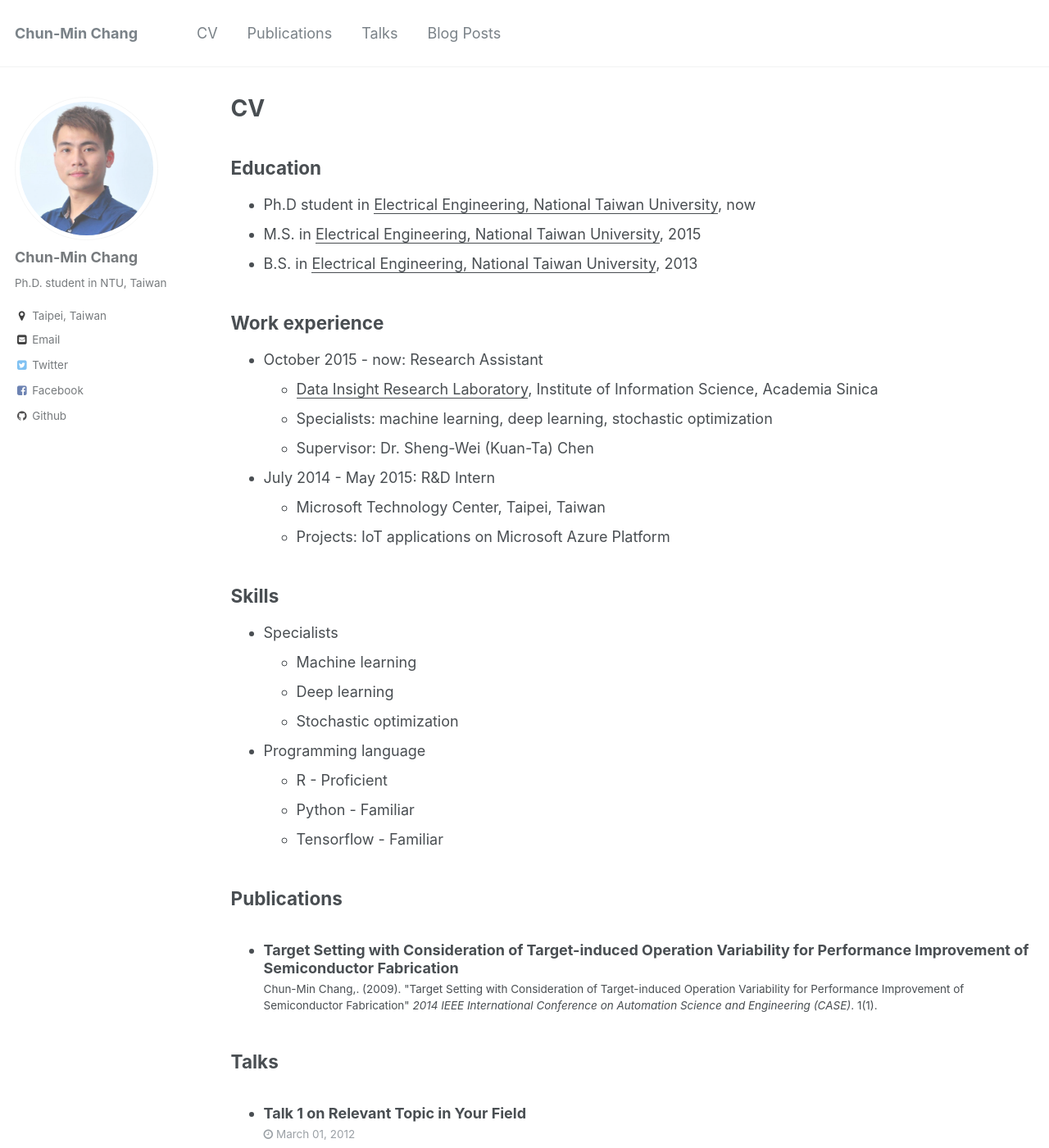
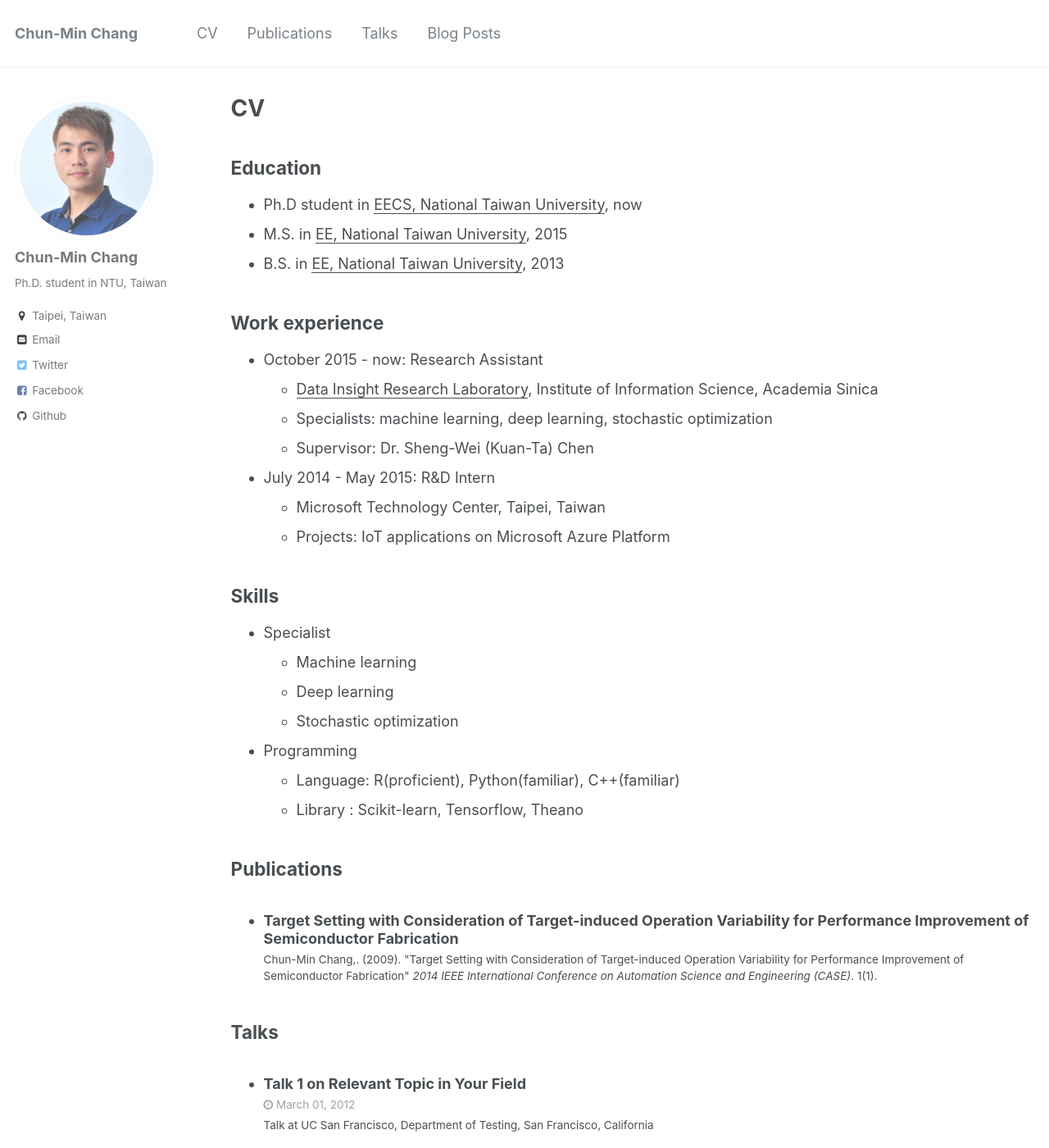
Before and after one commit to NothingHard/NothingHard.github.io, a Jekyll site: the page built from _pages/cv.md, in a window 1280 px wide and 1400 px high. Shown: the whole window at 82% size. Built offline with Jekyll 4.4.1, drawn with Linux system fonts in a browser that asks for light colours.

```diff
--- a/_pages/cv.md
+++ b/_pages/cv.md
@@ -11,14 +11,14 @@ redirect_from:
 
 Education
 ------
-* Ph.D student in <ins>[Electrical Engineering, National Taiwan University](http://www.ee.ntu.edu.tw/graduate/english/)</ins>, now
-* M.S. in <ins>[Electrical Engineering, National Taiwan University](http://www.ee.ntu.edu.tw/graduate/english/)</ins>, 2015
-* B.S. in <ins>[Electrical Engineering, National Taiwan University](https://web.ee.ntu.edu.tw/eng/index.php)</ins>, 2013
+* Ph.D student in <ins>[EECS, National Taiwan University](http://www.ee.ntu.edu.tw/graduate/english/)</ins>, now
+* M.S. in <ins>[EE, National Taiwan University](http://www.ee.ntu.edu.tw/graduate/english/)</ins>, 2015
+* B.S. in <ins>[EE, National Taiwan University](https://web.ee.ntu.edu.tw/eng/index.php)</ins>, 2013
 
 Work experience
 ------
 * October 2015 - now: Research Assistant
-  * <ins>Data Insight Research Laboratory</ins>, Institute of Information Science, Academia Sinica
+  * <ins>[Data Insight Research Laboratory](http://dirl.iis.sinica.edu.tw/)</ins>, Institute of Information Science, Academia Sinica
   * Specialists: machine learning, deep learning, stochastic optimization
   * Supervisor: Dr. Sheng-Wei (Kuan-Ta) Chen
 
@@ -28,15 +28,14 @@ Work experience
 
 Skills
 -------
-* Specialists
+* Specialist
   * Machine learning
   * Deep learning
   * Stochastic optimization
 
-* Programming language
-  * R - Proficient
-  * Python - Familiar
-  * Tensorflow - Familiar
+* Programming
+  * Language: R(proficient), Python(familiar), C++(familiar)
+  * Library : Scikit-learn, Tensorflow, Theano
 
 Publications
 ------
```
Also changed, not shown: _pages/about.md (+4 -4 lines).
